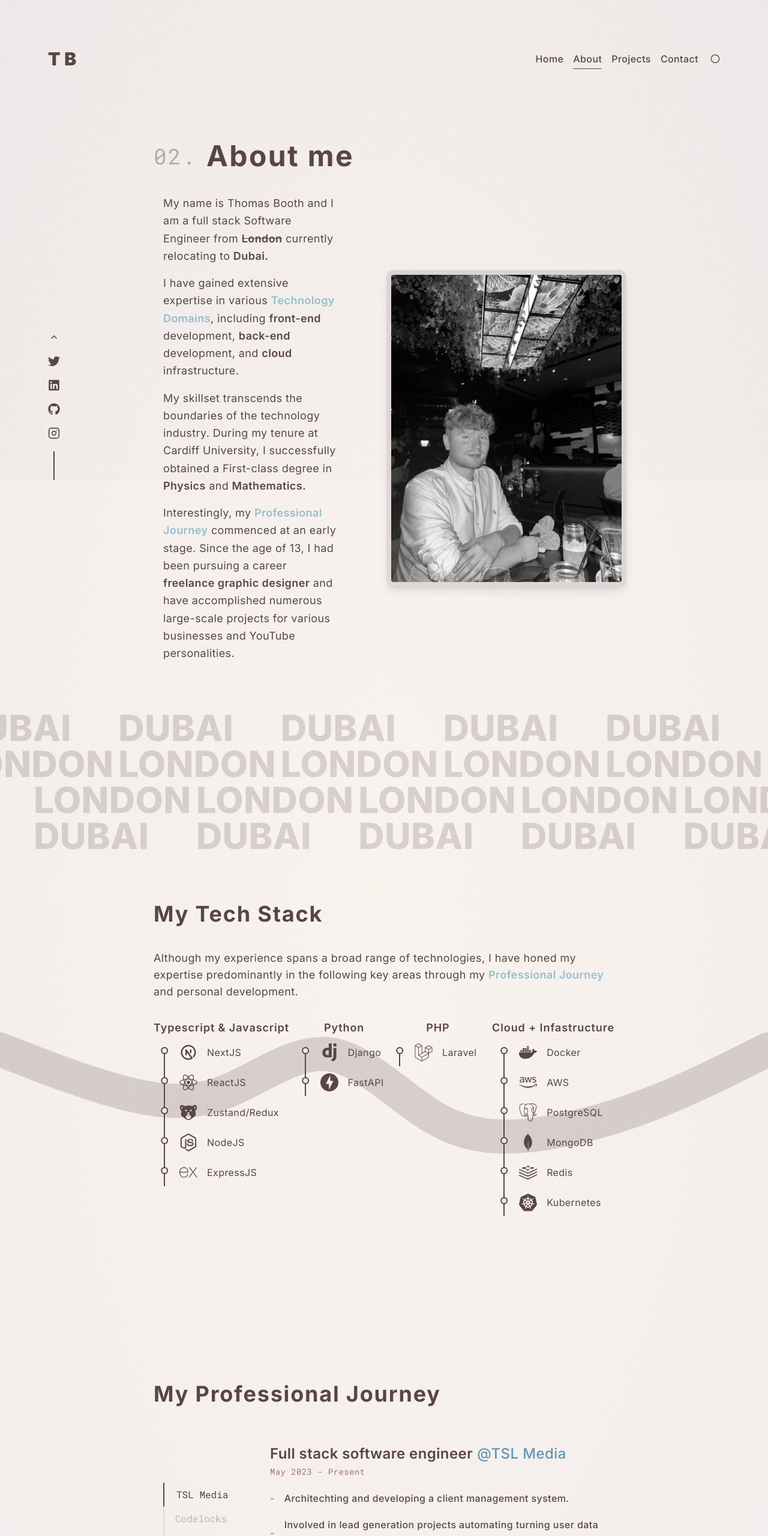
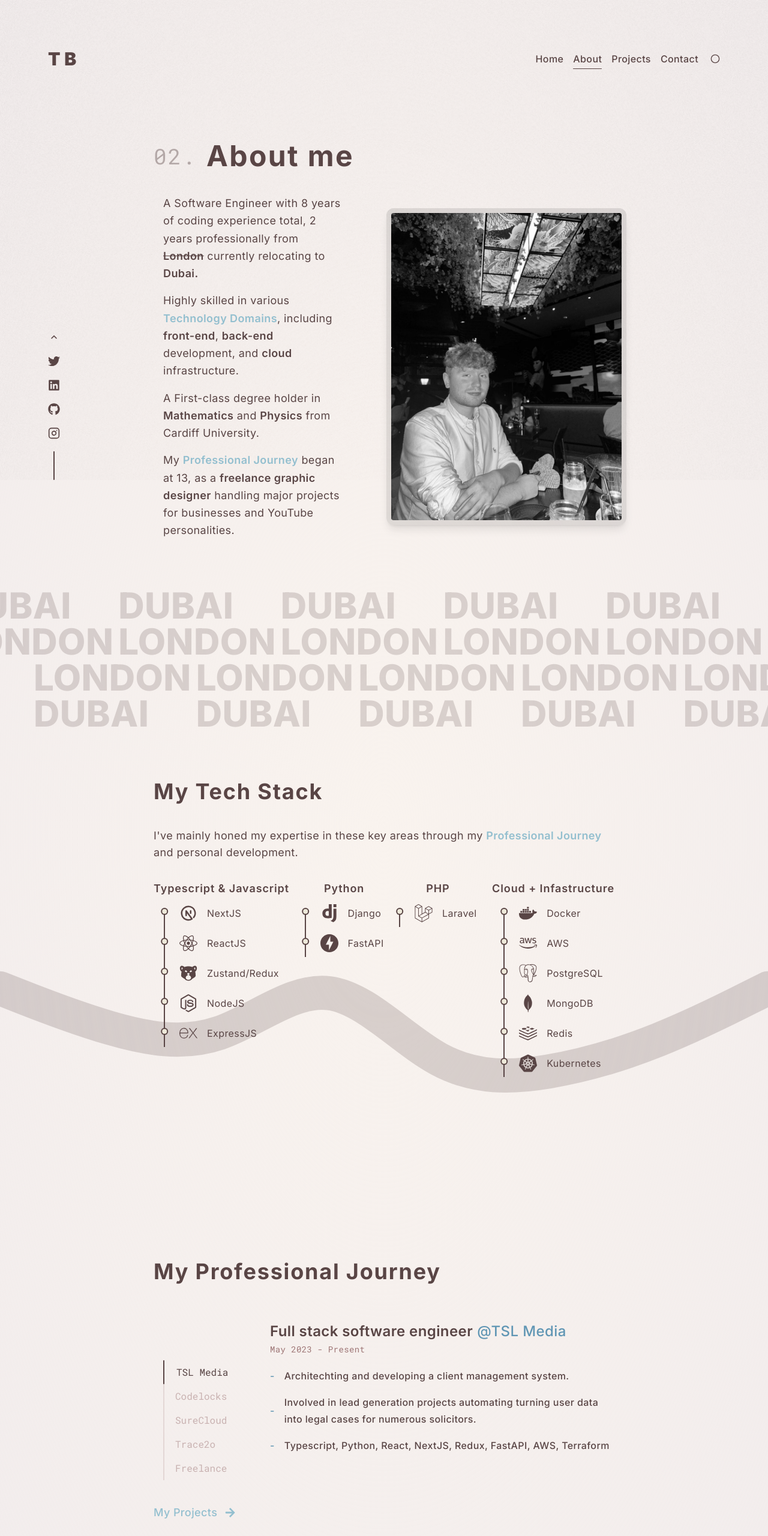
Before and after one commit to thomassbooth/Thomas-Booth-Portfolio, a Next.js app: page /about in a window 1280 px wide. Shown: the top 2560 px of the page at 60% size. Built offline with nearby package versions, Linux system fonts and the light colour scheme.

Commit message:
update about me section

```diff
--- a/app/about/page.tsx
+++ b/app/about/page.tsx
@@ -2,11 +2,9 @@ import React from 'react'
 import PageTransition from '../../components/PageTransition'
 import Title from '../../components/Title'
 import TechClient from '../../components/about/TechClient'
-import Image from 'next/image'
 import Subtitle from '../../components/Subtitle'
 import MeClient from '../../components/about/MeClient'
 import WorkClient from '@/components/about/WorkClient'
-import EducationClient from '@/components/about/EducationClient'
 
 
 export const metadata = {
--- a/components/about/MeClient.tsx
+++ b/components/about/MeClient.tsx
@@ -2,59 +2,48 @@
 
 import { useScroll, motion } from 'framer-motion';
 import Image from 'next/image'
-import React from 'react'
+import React, { useRef } from 'react'
 import Cities from './Cities';
 import { Link } from 'react-scroll';
 import { useGlobalContext } from '@/app/Providers/GlobalProvider';
-
-const sentenceTransition = {
-  hidden: { opacity: 1},
-  visible: {
-      opacity: 1,
-      transition: {
-          staggerChildren: 0.1,
-      }
-  }
-}
-
-const letterTransition = {
-  hidden: { opacity: 0, y: 50},
-  visible: {
-      opacity: 1,
-      y: 0
-  }
-
-}
 
 
 const MeClient = () => {
 
   const { textEnter, textLeave } = useGlobalContext()
 
+  const container = useRef(null)
+
+  const { scrollYProgress } = useScroll({
+    target: container,
+    offset: ['start end', 'end start']
+  })
+
+
   return (
-    <section>
+    <section ref = {container}>
       <div className = 'flex lg:flex-nowrap flex-wrap text-lg items-center'>
         <motion.div
-        initial={{ x: '50%', opacity: 0 }}
-        animate={{ x: '0%', opacity: 1 }}
-        transition={{delay: 1, type: 'spring', when: 'beforeChildren', duration: 1, staggerChildren: 0.2}}
+          initial={{ x: '50%', opacity: 0 }}
+          animate={{ x: '0%', opacity: 1 }}
+          transition={{delay: 1, type: 'spring', when: 'beforeChildren', duration: 1, staggerChildren: 0.2}}
           className = 'flex flex-col gap-4 leading-relaxed px-4'>
           <p>
-              My name is Thomas Booth and I am a full stack Software Engineer from <span onMouseEnter = {textEnter} onMouseLeave = {textLeave} className = 'font-semibold line-through'>London</span> currently relocating to <span onMouseEnter = {textEnter} onMouseLeave = {textLeave} className = 'font-semibold'>Dubai.</span>
+              A Software Engineer with 8 years of coding experience total, 2 years professionally from <span onMouseEnter = {textEnter} onMouseLeave = {textLeave} className = 'font-semibold line-through'>London</span> currently relocating to <span onMouseEnter = {textEnter} onMouseLeave = {textLeave} className = 'font-semibold'>Dubai.</span>
           </p>
           <p>
-          I have gained extensive expertise in various <Link className = 'cursor-pointer font-semibold text-pastel-blue-light hover:underline' to = 'techstack' smooth = {true} duration = {1000} offset = {-80}>Technology Domains</Link>, including <span onMouseEnter = {textEnter} onMouseLeave = {textLeave} className = 'font-semibold'>front-end</span> development, <span onMouseEnter = {textEnter} onMouseLeave = {textLeave} className = 'font-semibold'>back-end</span> development, and <span onMouseEnter = {textEnter} onMouseLeave = {textLeave} className = 'font-semibold'>cloud</span> infrastructure.
+            Highly skilled in various <Link className = 'cursor-pointer font-semibold text-pastel-blue-light hover:underline' to = 'techstack' smooth = {true} duration = {1000} offset = {-80}>Technology Domains</Link>, including <span onMouseEnter = {textEnter} onMouseLeave = {textLeave} className = 'font-semibold'>front-end</span>, <span onMouseEnter = {textEnter} onMouseLeave = {textLeave} className = 'font-semibold'>back-end</span> development, and <span onMouseEnter = {textEnter} onMouseLeave = {textLeave} className = 'font-semibold'>cloud</span> infrastructure.
           </p>
           <p>
-          My skillset transcends the boundaries of the technology industry. During my tenure at Cardiff University, I successfully obtained a First-class degree in <span onMouseEnter = {textEnter} onMouseLeave = {textLeave} className = 'font-semibold'>Physics</span> and <span onMouseEnter = {textEnter} onMouseLeave = {textLeave} className = 'font-semibold'>Mathematics.</span>
+            A First-class degree holder in <span onMouseEnter = {textEnter} onMouseLeave = {textLeave} className = 'font-semibold'>Mathematics</span> and <span onMouseEnter = {textEnter} onMouseLeave = {textLeave} className = 'font-semibold'>Physics</span> from Cardiff University.
           </p>
           <p>
-          Interestingly, my <Link className = 'cursor-pointer font-semibold text-pastel-blue-light hover:underline' to = 'professionaljourney' smooth = {true} duration = {1500}>Professional Journey</Link> commenced at an early stage. Since the age of 13, I had been pursuing a career <span className = 'font-semibold'>freelance graphic designer</span> and have accomplished numerous large-scale projects for various businesses and YouTube personalities.
+            My <Link className = 'cursor-pointer font-semibold text-pastel-blue-light hover:underline' to = 'professionaljourney' smooth = {true} duration = {1500}>Professional Journey</Link> began at 13, as a <span className = 'font-semibold'>freelance graphic designer</span> handling major projects for businesses and YouTube personalities.
           </p>
         </motion.div>
           <Image src = '/images/thomasbooth01.jpeg'
               className = 'translate-x-10 shadow-lg m-5 border-8 border-black/10 rounded-xl grayscale hover:grayscale-0 hover:translate-y-2 transition-all duration-500'
-              alt = 'Pick of me :D'
+              alt = 'Pic of me'
               priority
               width={400}
               height={400}/>
--- a/components/about/TechClient.tsx
+++ b/components/about/TechClient.tsx
@@ -23,7 +23,7 @@ const TechClient = () => {
             }}
             transition = {{delay: 0.5, duration: 0.5}}
             className = 'mb-8 text-lg'>
-            Although my experience spans a broad range of technologies, I have honed my expertise predominantly in the following key areas through my <Link className = 'cursor-pointer font-semibold text-pastel-blue-light hover:underline' to = 'professionaljourney' smooth = {true} duration = {1000}>Professional Journey</Link> and personal development.
+            I&apos;ve mainly honed my expertise in these key areas through my <Link className = 'cursor-pointer font-semibold text-pastel-blue-light hover:underline' to = 'professionaljourney' smooth = {true} duration = {1000}>Professional Journey</Link> and personal development.
         </motion.p>
         <article className = 'flex flex-wrap flex-row justify-between '>
             <List title = 'Typescript & Javascript' direction = 'up'>
```
